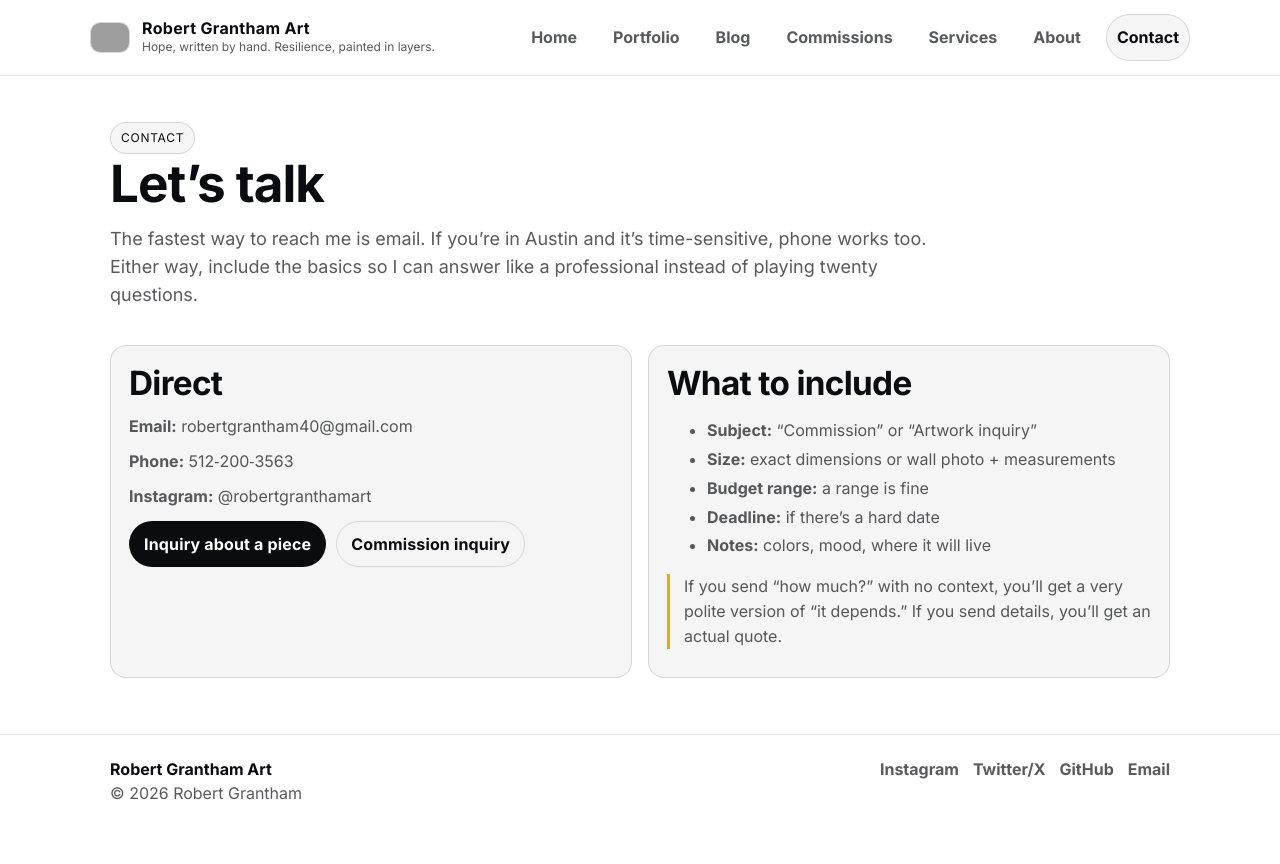
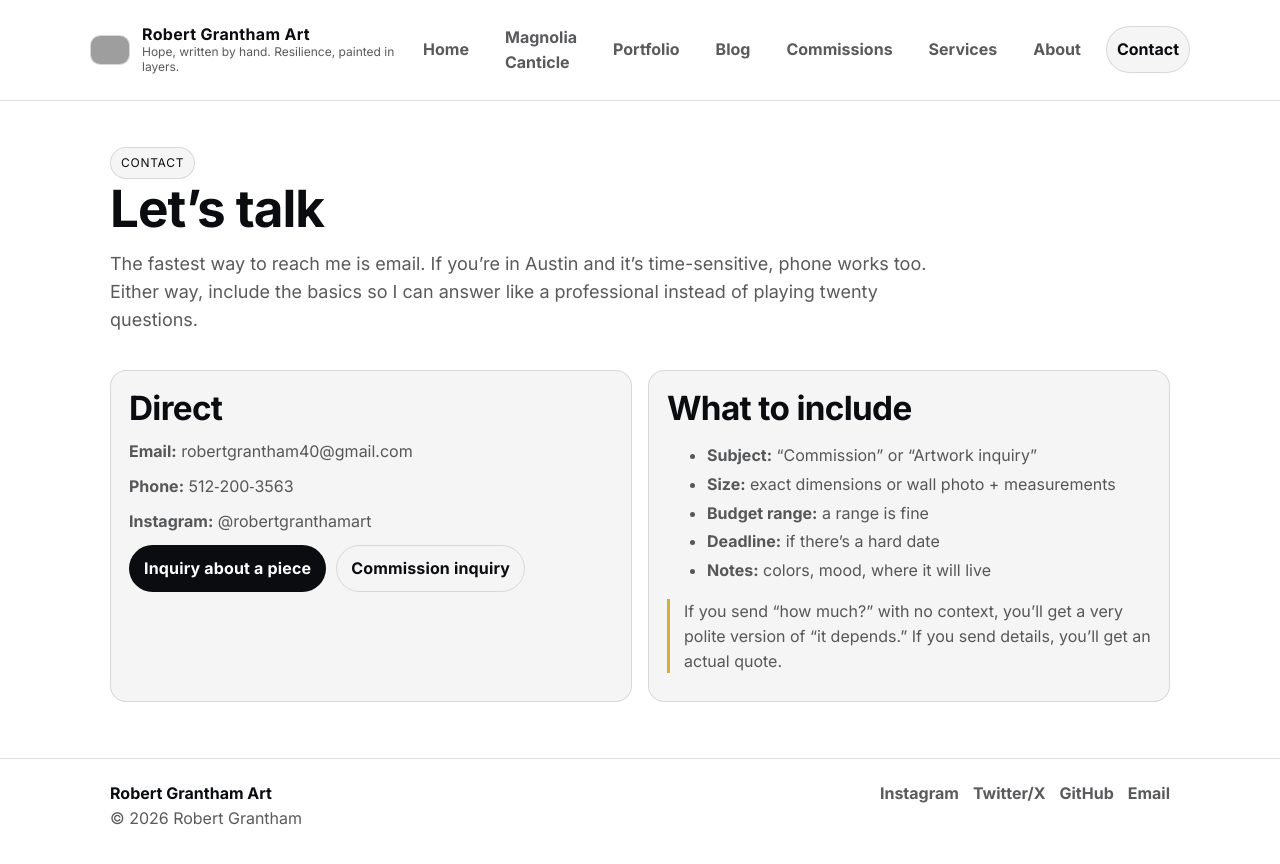
Before and after one commit to rgrantham82/rgrantham82.github.io, a Jekyll site: the page built from contact.html, in a window 1280 px wide. Shown: the top 864 px of the page. Built offline with Jekyll 4.4.1, drawn with Linux system fonts in a browser that asks for light colours; grey boxes are pictures that could not be loaded.

Commit message:
Add Magnolia Canticle to navigation links

```diff
--- a/_config.yml
+++ b/_config.yml
@@ -58,6 +58,8 @@ exclude:
 data_dir: _data
 nav:
   links:
+  - title: Magnolia Canticle
+    url: /series/magnolia-canticle/
   - title: Portfolio
     url: /portfolio/
   - title: Blog
```
